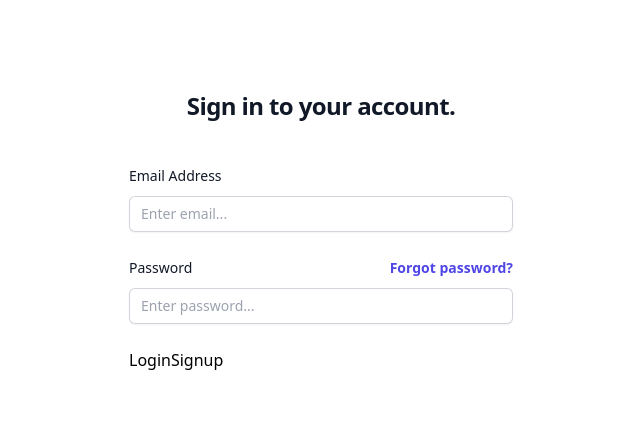
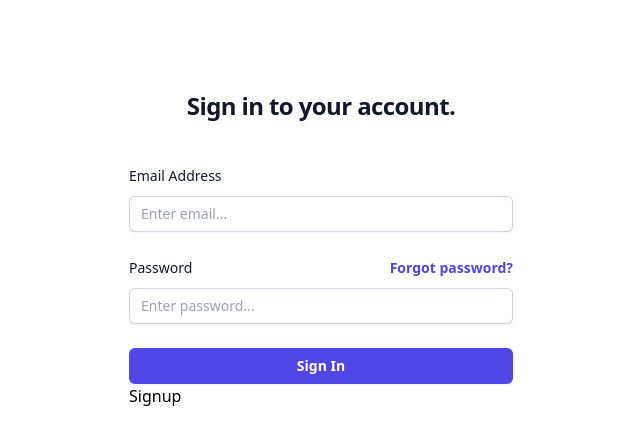
Before and after one commit to patrickoser/comparable-lists, a React (Vite) app: page /login in a window 1280 px wide. Shown: the top 444 px of the page, without its empty margins (319-959 px from the left). Built offline with nearby package versions, Linux system fonts and the light colour scheme.

Commit message:
Small change in Login.

```diff
--- a/src/components/Login.jsx
+++ b/src/components/Login.jsx
@@ -51,9 +51,10 @@
                             />
                         </div>
                     </div>
-
-                            <button type="submit">Login</button>
-                            <Link to="/signup"><button>Signup</button></Link>
+                    <div>
+                        <button type="submit" className="flex w-full justify-center rounded-md bg-indigo-600 px-3 py-1.5 text-sm font-semibold leading-6 text-white shadow-sm hover:bg-indigo-500 focus-visible:outline focus-visible:outline-2 focus-visible:outline-offset-2 focus-visible:outline-indigo-600">Sign In</button>
+                        <Link to="/signup"><button>Signup</button></Link>
+                    </div>
                 </form>
             </div>
         </main>
```
